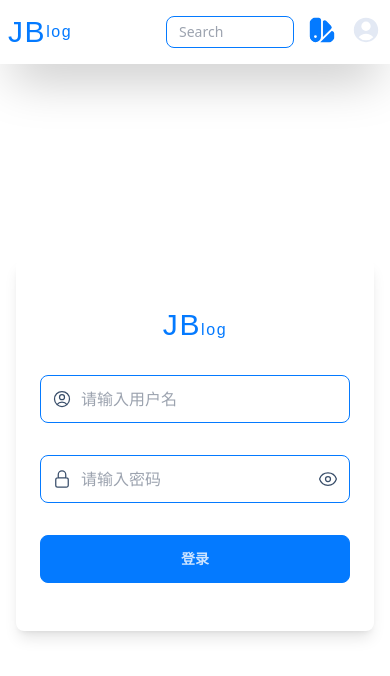
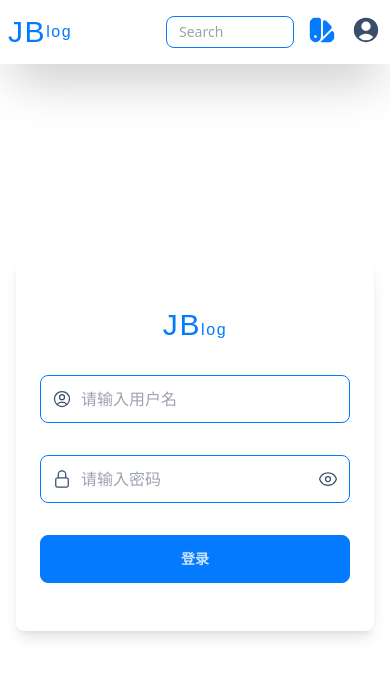
Before and after one commit to jeffery-zhang/jb-fe, a Next.js app: page /login in a window 390 px wide. Shown: the top 676 px of the page. Built offline with nearby package versions, Linux system fonts and the light colour scheme; no server answers.

Commit message:
fix:change avatar style

```diff
--- a/package.json
+++ b/package.json
@@ -25,6 +25,8 @@
     "postcss": "8.4.23",
     "react": "18.2.0",
     "react-dom": "18.2.0",
+    "slate": "^0.94.0",
+    "slate-react": "^0.94.0",
     "swr": "^2.1.5",
     "tailwindcss": "3.3.2",
     "typescript": "5.0.4",
--- a/src/components/header.component.tsx
+++ b/src/components/header.component.tsx
@@ -102,15 +102,19 @@ export const UserMenu = () => {
         className='btn btn-ghost btn-circle btn-sm avatar w-8 md:w-10 h-8 md:h-10'
       >
         {isLogin ? (
-          <div className='w-8 md:w-10 overflow-hidden rounded-full bg-primary'>
-            <Image src={user?.avatar || Doge} alt={user?.username || ''} />
+          <div className='avatar w-8 md:w-10'>
+            <div className='rounded-full'>
+              <Image src={user?.avatar || Doge} alt={user?.username || ''} />
+            </div>
           </div>
         ) : (
           <div
-            className='w-8 md:w-10 overflow-hidden text-base-300 hover:text-base-100 rounded-full transition-colors'
+            className='avatar w-8 md:w-10'
             onClick={() => router.push('/login')}
           >
-            <UserCircleIcon />
+            <div className='rounded-full'>
+              <UserCircleIcon />
+            </div>
           </div>
         )}
       </label>
```
Also changed, not shown: public/doge.svg, 1 other file (tests, documents, lock files or other folders).
